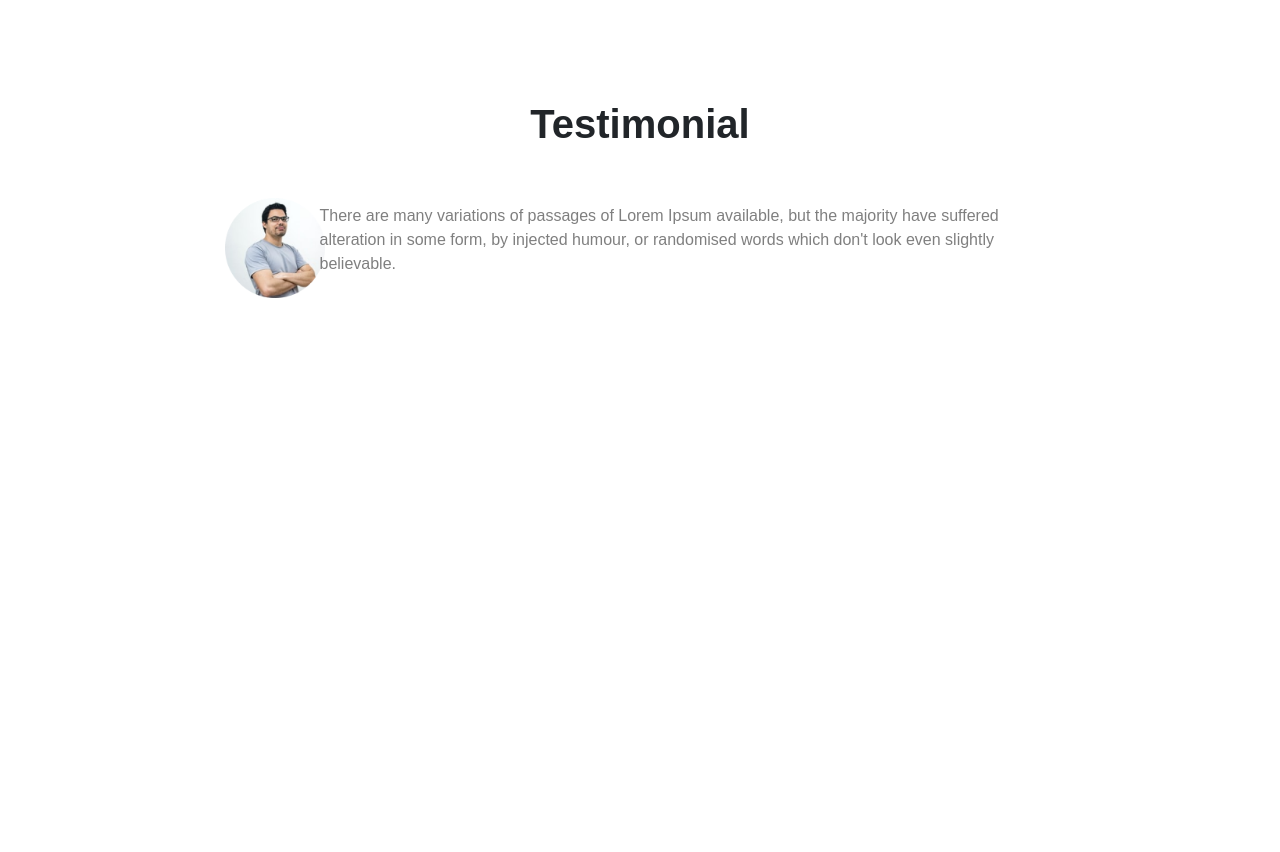
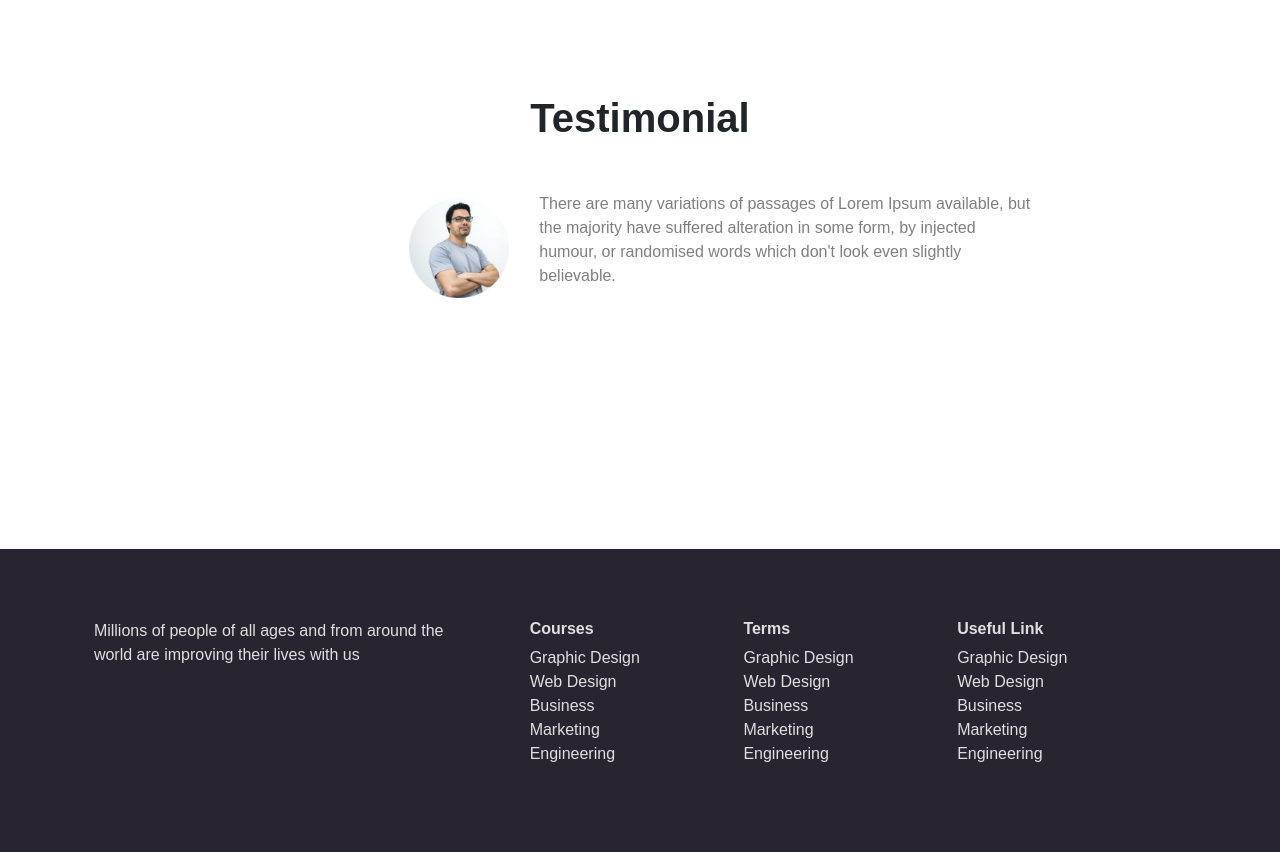
Before and after one commit to shorif8195/e-school, a plain HTML site: page index.html in a window 1280 px wide. Shown: the part 1719-2571 px from the top of the page. Before the commit the page ends 2268 px from the top, so only its background shows below. Drawn offline with nearby package versions, Linux system fonts and the light colour scheme.

Commit message:
added footer

```diff
--- a/index.html
+++ b/index.html
@@ -163,13 +163,13 @@
      <section class="section-4 testimonial">
          <div class="container">
              <h1>Testimonial</h1>
-             <div class="row">
+             <div class="row callout">
                     <div class="col-1 man">
                             <img src="photos/Man.png" alt="man">
 
 
                     </div>
-                    <div class="col-md-8 test-text">
+                    <div class="col-md-8  test-text">
                         <p>There are many variations of passages of Lorem Ipsum available, but the majority have suffered alteration in some form, by injected humour, or randomised words which don't look even slightly believable.</p>
                     </div>
 
@@ -177,6 +177,52 @@
          </div>
      </section>
 
+     <footer>
+       <div class="container">
+         <div class="row">
+           <div class="col-md-4">
+             <p>Millions of people of all ages and from around
+              the world are improving their lives with us</p>
+           </div>
+                  <div class="col-md-2">
+
+                      <ul>
+                        <h4>Courses</h4>
+                        <li>Graphic Design</li>
+                        <li>Web Design</li>
+                        <li>Business</li>
+                        <li>Marketing</li>
+                        <li>Engineering</li>
+                      </ul>
+                  </div>
+                  <div class="col-md-2">
+
+                      <ul>
+                        <h4>Terms</h4>
+                        <li>Graphic Design</li>
+                        <li>Web Design</li>
+                        <li>Business</li>
+                        <li>Marketing</li>
+                        <li>Engineering</li>
+                      </ul>
+
+                  </div>
+                  <div class="col-md-3">
+
+                      <ul>
+                        <h4>Useful Link</h4>
+                        <li>Graphic Design</li>
+                        <li>Web Design</li>
+                        <li>Business</li>
+                        <li>Marketing</li>
+                        <li>Engineering</li>
+                      </ul>
+
+                  </div>
+         </div>
+       </div>
+     </footer>
+
     <script src="https://cdn.jsdelivr.net/npm/@popperjs/core@2.9.2/dist/umd/popper.min.js" integrity="sha384-IQsoLXl5PILFhosVNubq5LC7Qb9DXgDA9i+tQ8Zj3iwWAwPtgFTxbJ8NT4GN1R8p" crossorigin="anonymous"></script>
 <script src="https://cdn.jsdelivr.net/npm/bootstrap@5.0.2/dist/js/bootstrap.min.js" integrity="sha384-cVKIPhGWiC2Al4u+LWgxfKTRIcfu0JTxR+EQDz/bgldoEyl4H0zUF0QKbrJ0EcQF" crossorigin="anonymous"></script>
 </body>
--- a/style.css
+++ b/style.css
@@ -139,10 +139,13 @@
     font-weight: bold;
 
 }
-.section-4 .row {
+.section-4 .container .row {
+    width: 70%;
     display: flex;
-   justify-content: center;
+   justify-content: space-evenly;
    align-items: center;
+   margin-left: 250px;
+
 }
 .section-4 .man img{
     width: 100px;
@@ -151,3 +154,50 @@
      color: rgba(0, 0, 0, 0.5);
 
 }
+footer{
+    background-color: #282531;
+    color: rgb(223, 223, 223);
+    padding: 70px 0;
+}
+footer .row{
+    display: flex;
+    justify-content: space-around;
+}
+footer li{
+    list-style: none;
+
+}
+footer h4{
+    font-size: 1rem;
+    font-weight: bold;
+}
+@media only screen and (max-width:768px){
+    .section-4 .container .row {
+        width: 100%;
+        margin-left: -20px;
+
+
+
+    }
+    .test-text{
+        margin-top: 40px;
+        text-align: center;
+    }
+
+}
+@media only screen and(min-width:769){
+    .section-4 .container .row {
+        width: 100%;
+        display: flex;
+        justify-content: space-evenly ;
+
+
+
+
+    }
+    .test-text{
+
+       padding-left: 50px;
+    }
+
+}
```
